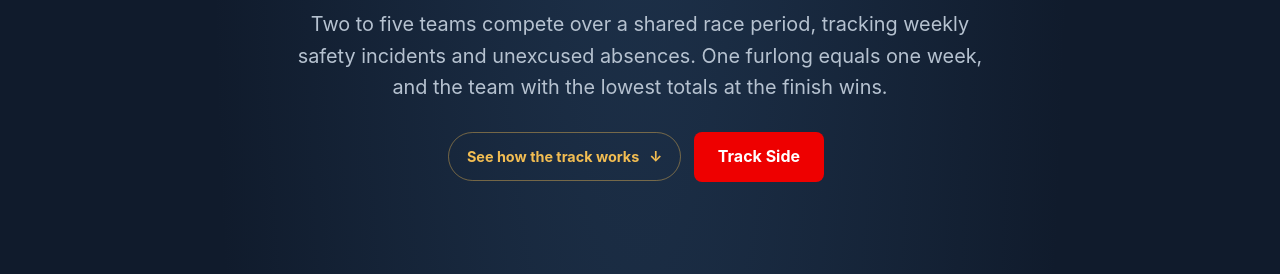
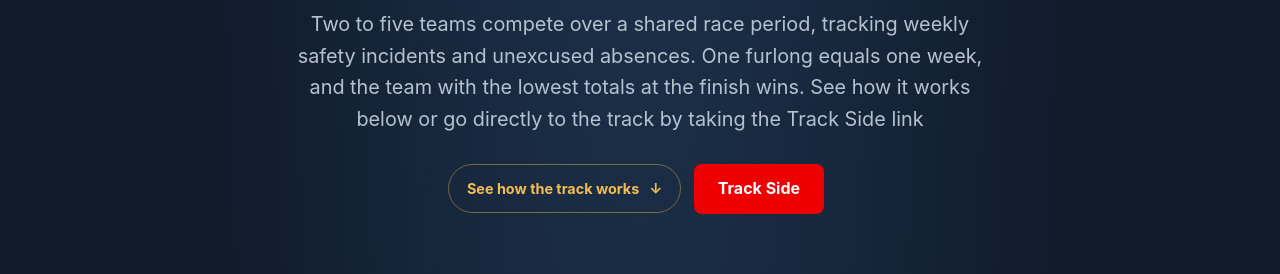
Before and after one commit to BruceTho/Thomas-Safety, a plain HTML site: page Trackside/HRGame.html in a window 1280 px wide. Shown: the part 526-800 px from the top of the page. Drawn offline with Linux system fonts and the light colour scheme.

Commit message:
Message on track side

```diff
--- a/Trackside/HRGame.html
+++ b/Trackside/HRGame.html
@@ -268,7 +268,7 @@
       <div class="wrap">
         <p class="eyebrow">People · safety · performance</p>
         <h1>Make every lap count with <span>HR (Horse Race) Game</span></h1>
-        <p class="hero-copy">Two to five teams compete over a shared race period, tracking weekly safety incidents and unexcused absences. One furlong equals one week, and the team with the lowest totals at the finish wins.</p>
+        <p class="hero-copy">Two to five teams compete over a shared race period, tracking weekly safety incidents and unexcused absences. One furlong equals one week, and the team with the lowest totals at the finish wins. See how it works below or go directly to the track by taking the Track Side link</p>
         <a class="hero-link" href="#track">See how the track works <span aria-hidden="true">↓</span></a>
         <a class="btn" href="Trackside.html" target="_blank" rel="noopener">Track Side</a>
       </div>
```
